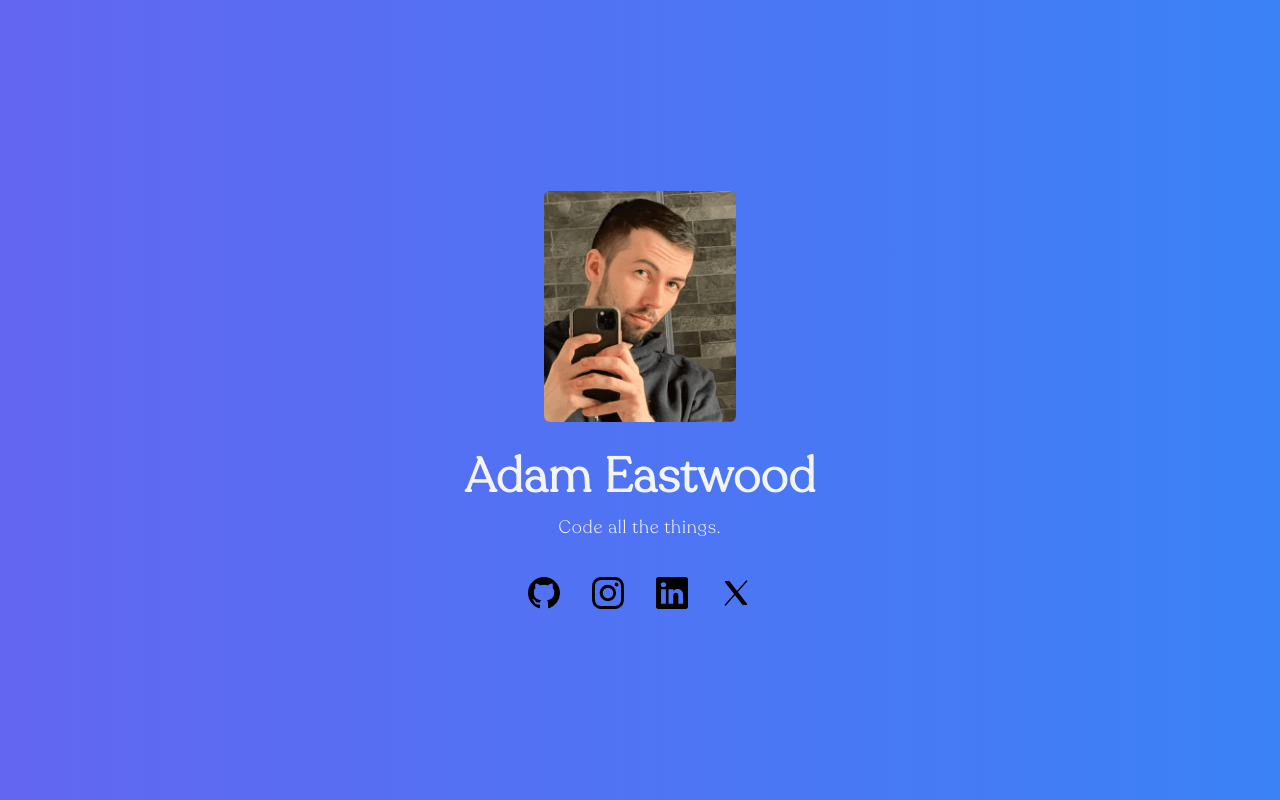
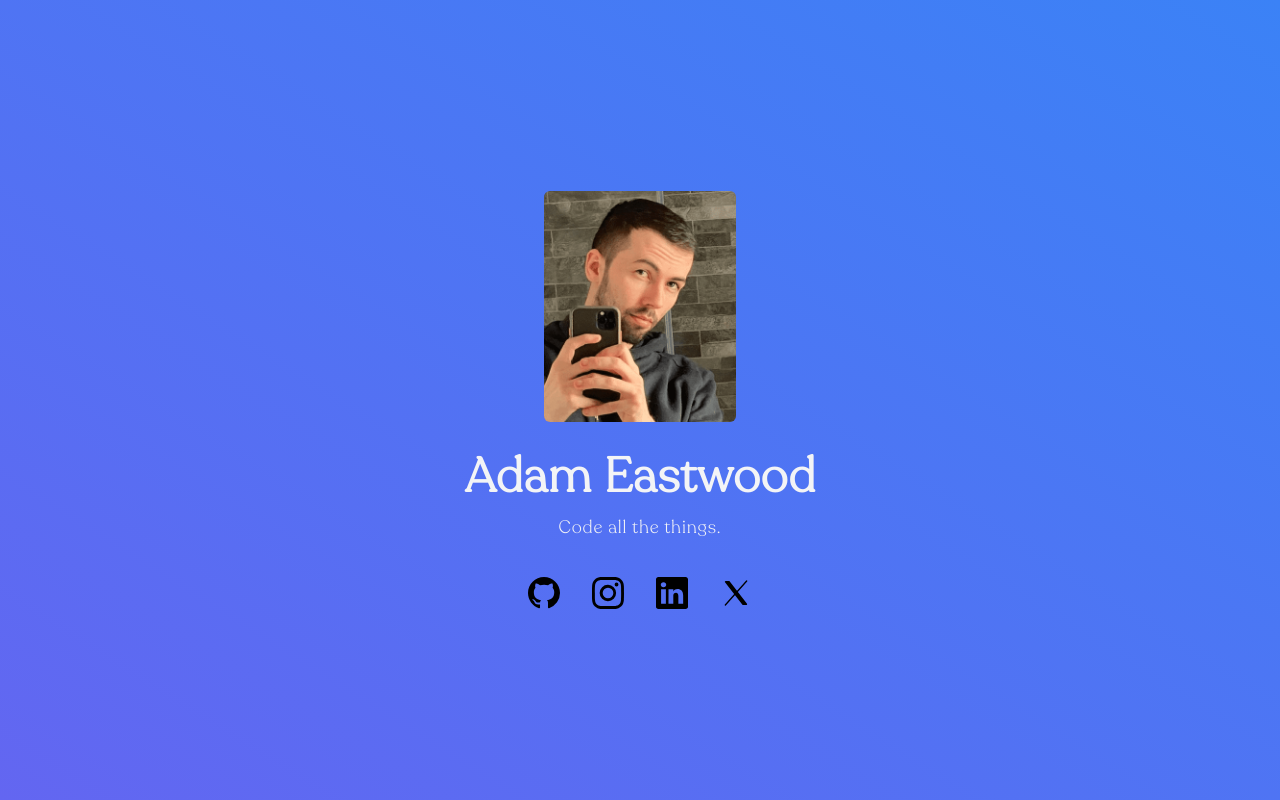
Before and after one commit to AEastwood/AdamEastwood, a React (Vite) app: page / in a window 1280 px wide. Built offline with nearby package versions, Linux system fonts and the light colour scheme.

Commit message:
rotated gradient background

```diff
--- a/src/App.jsx
+++ b/src/App.jsx
@@ -5,7 +5,7 @@ function App() {
 
     return (
         <div
-            className="flex flex-col gap-6 h-screen bg-gradient-to-br bg-gradient-to-r from-indigo-500 to-blue-500 text-gray-100 justify-center items-center"
+            className="flex flex-col gap-6 h-screen bg-gradient-to-br bg-gradient-to-tr from-indigo-500 to-blue-500 text-gray-100 justify-center items-center"
         >
             {/* Profile Picture */}
             <ProfilePicture/>
```
